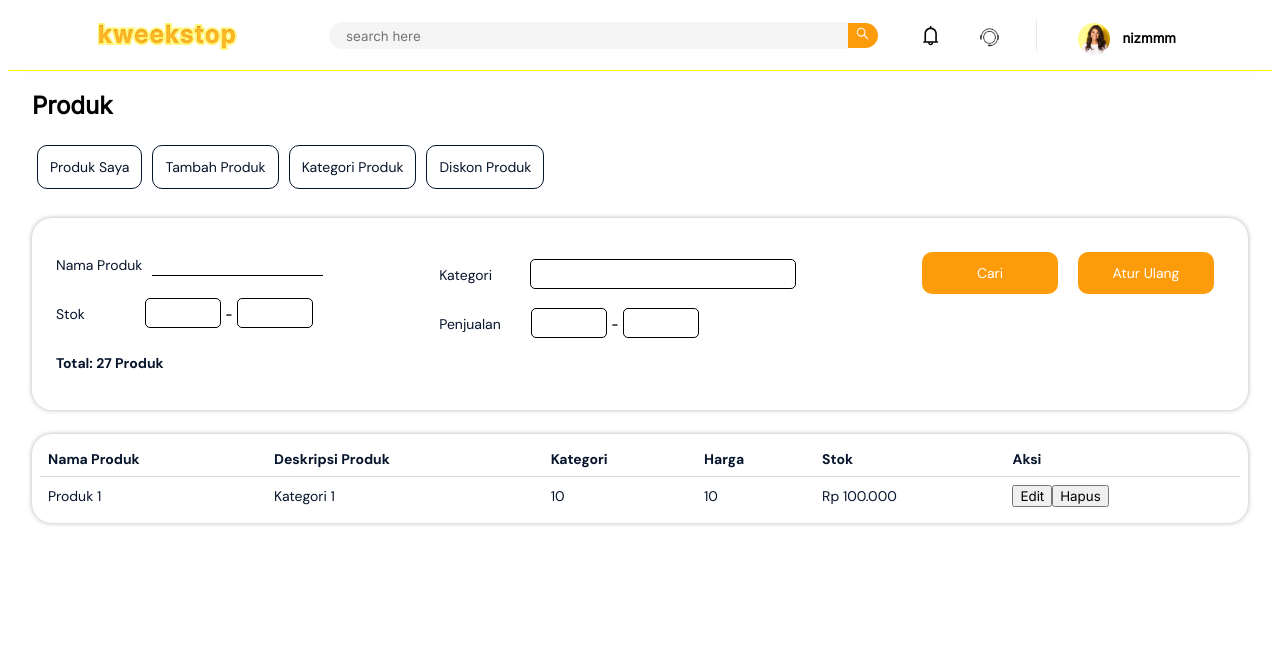
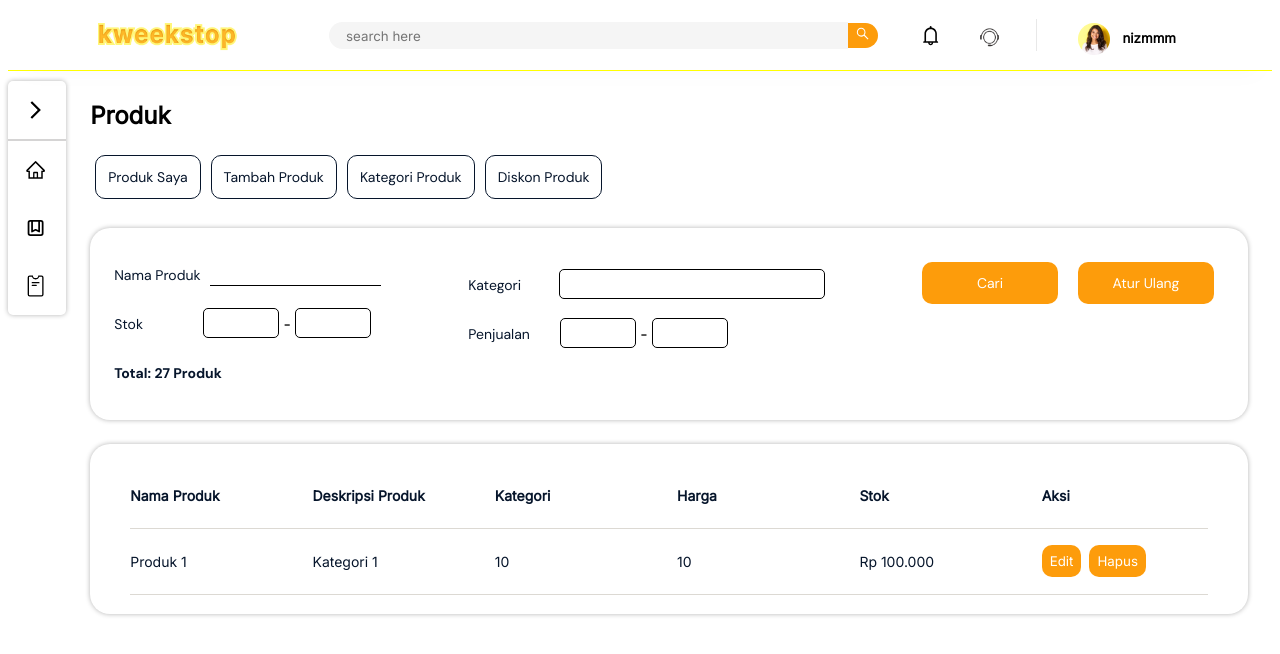
Before and after one commit to SG143s/kweekStop, a Next.js app in the folder ecommerce/: page /admin/produk in a window 1280 px wide. Shown: the top 654 px of the page. Built offline with nearby package versions, Linux system fonts and the light colour scheme; a web font is replaced by a local one.

Commit message:
nambah navbar left

```diff
--- a/ecommerce/pages/admin/components/NavbarLeft.js
+++ b/ecommerce/pages/admin/components/NavbarLeft.js
@@ -19,18 +19,18 @@ export default function NavbarLeft() {
                     <MdOutlineArrowForwardIos className={`icon-navbar-left-arrow ${isExpanded ? 'expanded' : ''}`}/>
                 </button>
                 <div className="divider"></div>
-                <button className="home-btn">
+                <button className="home-btn" onClick={() => window.location.href = "/admin"}>
                     <AiOutlineHome className={`icon-navbar-left ${isExpanded ? 'expanded' : ''}`}/>
                     <span className={isExpanded ? "icon-text show" : "icon-text"}>Home</span>
                 </button>
-                <button className="products-btn">
+                <button className="products-btn" onClick={() => window.location.href = "/admin/produk"}>
                     <HiOutlineBookmarkAlt className={`icon-navbar-left ${isExpanded ? 'expanded' : ''}`}/>
                     <div className={isExpanded ? "icon-text show" : "icon-text"}>
                         <span>Products</span>
                         {/* <RiArrowDownSLine/> */}
                     </div>
                 </button>
-                <button className="orders-btn">
+                <button className="orders-btn" onClick={()=> window.location.href = "/admin/order"}>
                     <BsPass className={`icon-navbar-left ${isExpanded ? 'expanded' : ''}`}/>
                     <span className={isExpanded ? "icon-text show" : "icon-text"}>Orders</span>
                 </button>
--- a/ecommerce/pages/admin/components/ProdukSaya.js
+++ b/ecommerce/pages/admin/components/ProdukSaya.js
@@ -1,4 +1,5 @@
 import "./styles/Products.css";
+import "./styles/Order.css"; {/* buat table css nya */}
 
 export default function ProdukSaya(params) {
     return(
@@ -51,7 +52,7 @@ export default function ProdukSaya(params) {
                 </div>
             </div>
             <div className="tabel produk">
-                <table>
+                {/* <table>
                     <tr>
                         <th>Nama Produk</th>
                         <th>Deskripsi Produk</th>
@@ -71,7 +72,28 @@ export default function ProdukSaya(params) {
                             <button>Hapus</button>
                         </td>
                     </tr>
-                </table>
+                </table> */}
+                <ul>
+                    <li>
+                        <p>Nama Produk</p>
+                        <p>Deskripsi Produk</p>
+                        <p>Kategori</p>
+                        <p>Harga</p>
+                        <p>Stok</p>
+                        <p>Aksi</p>
+                    </li>
+                    <li>
+                        <p>Produk 1</p>
+                        <p>Kategori 1</p>
+                        <p>10</p>
+                        <p>10</p>
+                        <p>Rp 100.000</p>
+                        <div>
+                        <button>Edit</button>
+                        <button>Hapus</button>
+                        </div>
+                    </li>
+                </ul>
             </div>
         </div>
     );
--- a/ecommerce/pages/admin/components/styles/Order.css
+++ b/ecommerce/pages/admin/components/styles/Order.css
@@ -45,3 +45,58 @@
     padding:5px;
     border-radius: 10px;
 }
+
+.tabel {
+    margin: 3vh;
+    border-radius: 20px;
+    display: flex;
+    flex-direction: column;
+    box-shadow: 0px 0px 5px rgba(0, 0, 0, 0.3);
+    padding: 3px 40px 3px 40px;
+  }
+
+  .tabel ul {
+    list-style-type: none;
+    padding: 0;
+  }
+
+  .tabel li {
+    display: grid;
+    align-items: center;
+    font-size: 14px;
+    color: #06152B;
+    font-family: 'DM Sans', sans-serif;
+    border-bottom: 1px solid #dcd9d3;
+    padding: 10px 0;
+  }
+
+  .tabel.pengiriman-saya li{
+    grid-template-columns: repeat(8, 1fr);
+    gap: 1rem;
+  }
+
+  .tabel.recent-order li, .tabel.produk li {
+    grid-template-columns: repeat(6, 1fr);
+    gap: 1rem;
+  }
+
+  .tabel li:first-child {
+    font-weight: bold;
+  }
+
+  .tabel span {
+    overflow: hidden;
+    white-space: nowrap;
+    text-overflow: ellipsis;
+  }
+
+  .tabel button {
+    padding: 8px;
+    background-color: #FD9C0B;
+    color: #FFF;
+    border: none;
+    border-radius: 10px;
+    cursor: pointer;
+    justify-content: space-between;
+    margin-right: 8px;
+  }
--- a/ecommerce/pages/admin/components/styles/index.css
+++ b/ecommerce/pages/admin/components/styles/index.css
@@ -1,7 +1,14 @@
-.beranda-page{
+.navbar-left-page{
     display: flex;
     justify-content:flex-start;
     height: 100vh;
+    width: 100%;
+}
+
+.base-page {
+    display: flex;
+    flex-direction: column;
+    justify-content: flex-start;
     width: 100%;
 }
 
--- a/ecommerce/pages/admin/index.js
+++ b/ecommerce/pages/admin/index.js
@@ -8,7 +8,7 @@ export default function App(){
     return(
         <div className='container'>
             <Navbar className="navbar"/>
-            <div className="beranda-page">
+            <div className="navbar-left-page">
                 <div className="navbar-left">
                     <NavbarLeft/>
                 </div>
--- a/ecommerce/pages/admin/produk/index.js
+++ b/ecommerce/pages/admin/produk/index.js
@@ -6,6 +6,7 @@ import ProdukSaya from "../components/ProdukSaya";
 import AddProduct from "../components/AddProduct";
 import KategoriProduk from "../components/KategoriProduk";
 import DiskonProduk from "../components/DiskonProduk";
+import "../components/styles/index.css"
 
 export default function ProductPage(params) {
   const [activeComponent, setActiveComponent] = useState("produkSaya");
@@ -28,8 +29,13 @@ export default function ProductPage(params) {
   return (
     <div>
       <Navbar className="navbar" />
-      <HeaderProduct setActiveComponent={setActiveComponent} />
-      {renderComponent()}
+      <div className="navbar-left-page">
+        <NavbarLeft/>
+        <div className = "base-page">
+          <HeaderProduct setActiveComponent={setActiveComponent} />
+          {renderComponent()}
+        </div>
+      </div>
     </div>
   );
 }
```
Also changed, not shown: ecommerce/pages/admin/components/PengirimanSaya.js (+25 -25 lines), ecommerce/pages/admin/components/RecentOrder.js (+18 -18 lines), ecommerce/pages/admin/components/styles/Products.css (line endings or trailing spaces).
